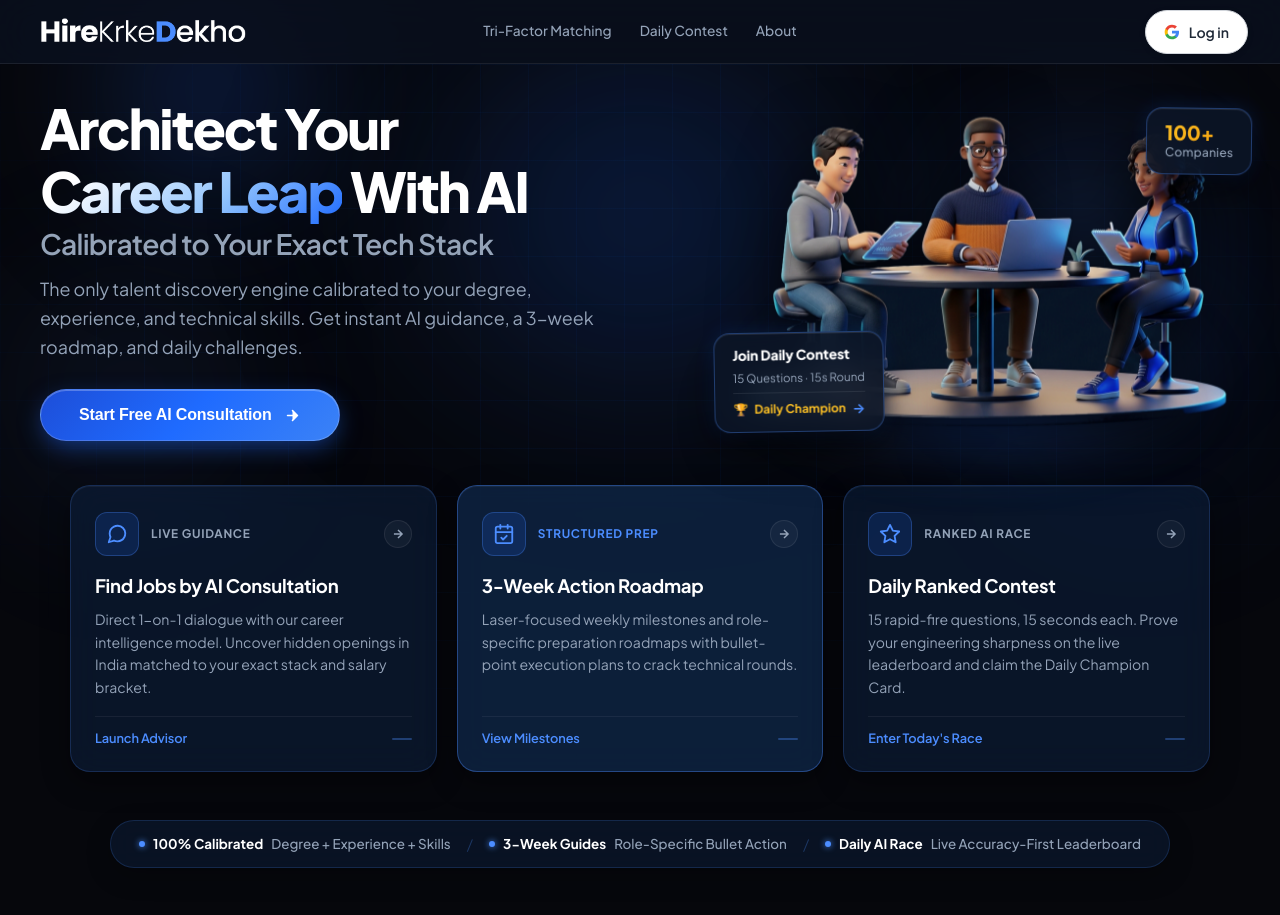
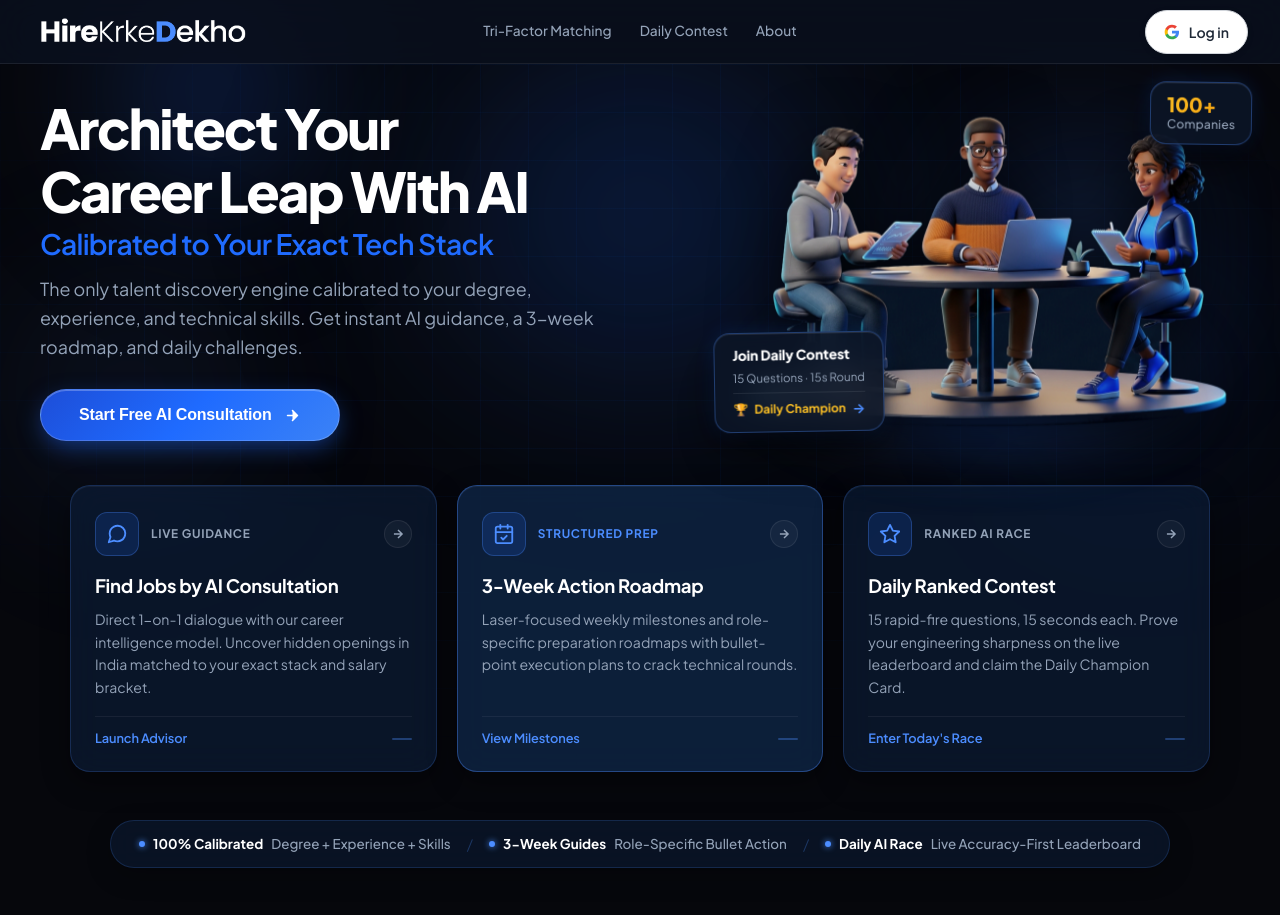
Before and after one commit to mselvavijay/Career_Bot, a FastAPI app: page / in a window 1280 px wide. Shown: the top 915 px of the page. Run offline with FastAPI, Linux system fonts and the light colour scheme; some libraries are stand-ins or nearby versions.

Commit message:
ALembic changes

```diff
--- a/static/app.css
+++ b/static/app.css
@@ -618,7 +618,7 @@
             display: block;
             font-size: clamp(1.15rem, 2.2vw, 1.85rem);
             font-weight: 600;
-            color: #94a3b8;
+            color: var(--primary);
             letter-spacing: -0.025em;
             margin-top: 4px;
         }
@@ -757,11 +757,11 @@
             transition: transform 0.25s ease, border-color 0.25s ease, box-shadow 0.25s ease;
         }
 
-        /* Badge 1: 5000+ Companies (Top Right) */
+        /* Badge 1: 100+ Companies (Top Right, outside avatar frame) */
         .badge-companies {
-            top: 4%;
+            top: -12px;
             right: -12px;
-            padding: 12px 18px;
+            padding: 10px 16px;
             animation: badge-float-top 5s ease-in-out infinite alternate;
         }
 
@@ -1767,7 +1767,7 @@
             .race-arena-container { padding: 24px 18px; }
             .race-actions-row { flex-direction: column; width: 100%; align-items: stretch; }
             .btn-race-start, .btn-race-standings { width: 100%; justify-content: center; }
-            .badge-companies { top: 2%; right: -6px; padding: 8px 12px; }
+            .badge-companies { top: -10px; right: -10px; padding: 8px 12px; }
             .badge-companies .badge-comp-number { font-size: 1.05rem; }
             .badge-reviews { bottom: 4%; left: -6px; padding: 8px 12px; }
         }
--- a/templates/index.html
+++ b/templates/index.html
@@ -81,7 +81,7 @@
                     <h1 class="hero-title" id="hero_main_title">
                         <span class="hero-title-line">Architect Your</span>
                         <span class="hero-title-line">
-                            <span class="text-gradient-blue">Career Leap</span>
+                            <span>Career Leap</span>
                             <span class="hero-title-accent">With AI</span>
                         </span>
                         <span class="hero-title-subline">Calibrated to Your Exact Tech Stack</span>
```
